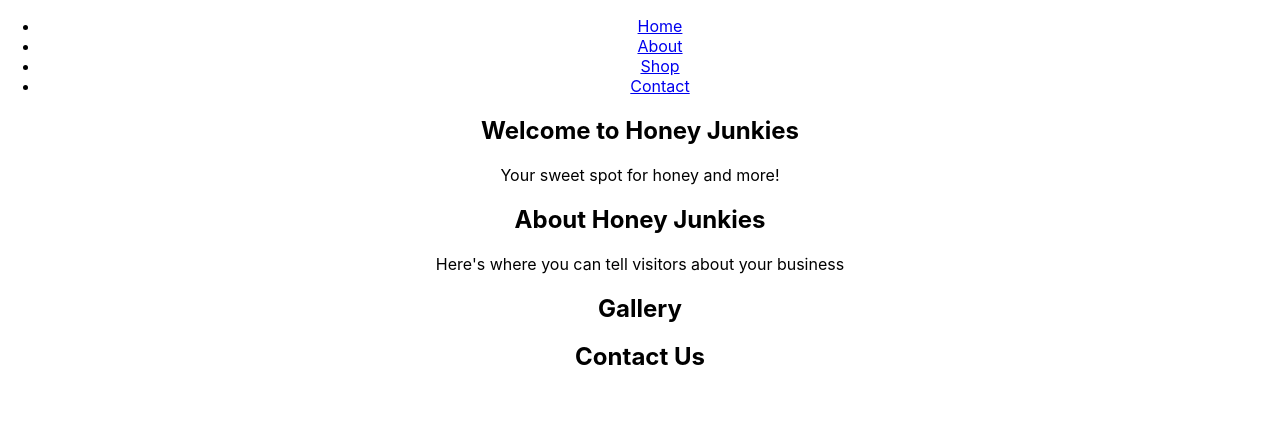
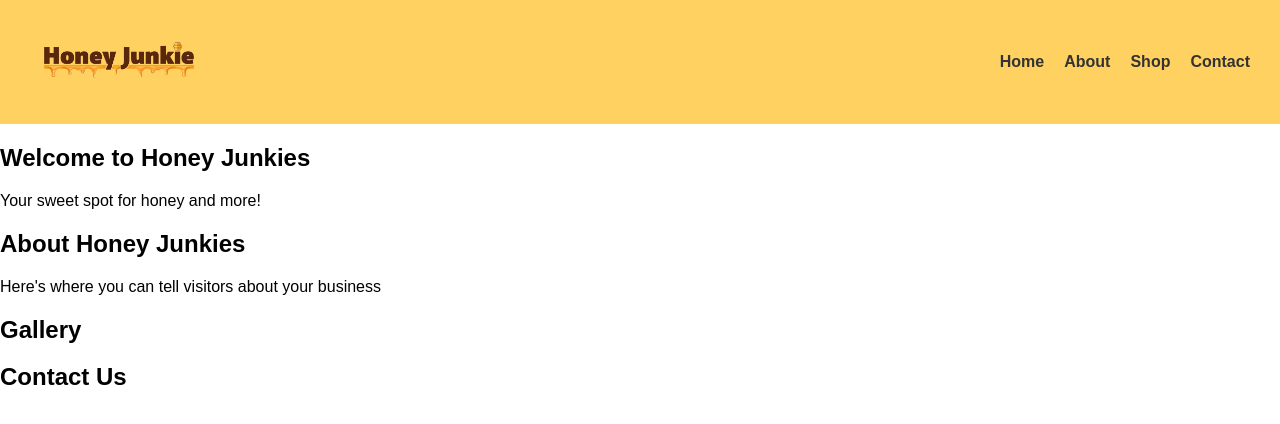
Before and after one commit to saderanye/HoneyJunkiesReact, a React (Create React App) app: page / in a window 1280 px wide. Shown: the top 424 px of the page. Built offline with nearby package versions, Linux system fonts and the light colour scheme.

Commit message:
updated css and home page

```diff
--- a/src/App.css
+++ b/src/App.css
@@ -1,33 +1,42 @@
-.App {
-  text-align: center;
+/* App.css */
+
+body {
+  font-family: sans-serif;
+  margin: 0;
+  padding: 0;
+  scroll-behavior: smooth;
 }
 
-.App-logo {
-  height: 40vmin;
-  pointer-events: none;
+header {
+  display: flex;
+  align-items: center;
+  justify-content: space-between;
+  background-color: #ffd160; /* honey yellow */
+  padding: 10px 30px;
+  position: sticky;
+  top: 0;
+  z-index: 100;
 }
 
-
-.App-header {
-  background-color: #282c34;
-  min-height: 100vh;
-  display: flex;
-  flex-direction: column;
-  align-items: center;
-  justify-content: center;
-  font-size: calc(10px + 2vmin);
-
+.logo img {
+  height: 50px;
 }
 
-.App-link {
-  color: #61dafb;
+nav ul {
+  list-style: none;
+  display: flex;
+  justify-content: center;
+  gap: 20px;
+  margin: 0;
+  padding: 0;
 }
 
-@keyframes App-logo-spin {
-  from {
-    transform: rotate(0deg);
-  }
-  to {
-    transform: rotate(360deg);
-  }
+nav a {
+  text-decoration: none;
+  color: #333;
+  font-weight: bold;
 }
+
+nav a:hover {
+  color: #fff;
+}
--- a/src/App.js
+++ b/src/App.js
@@ -1,5 +1,6 @@
 import logo from './logo.svg';
 import './App.css';
+
 
 function App() {
   return (
@@ -7,6 +8,9 @@ function App() {
 
       {/* Header with navigation */}
       <header>
+        <div className='logo'>
+          <img src='/logo.png' alt='Honey Junkies Logo' style={{height: '100px'}}/>
+        </div>
         <nav>
           <ul>
             <li><a href='#home'>Home</a></li>
```
Also changed, not shown: public/logo.png (added), public/logo.svg (added).
